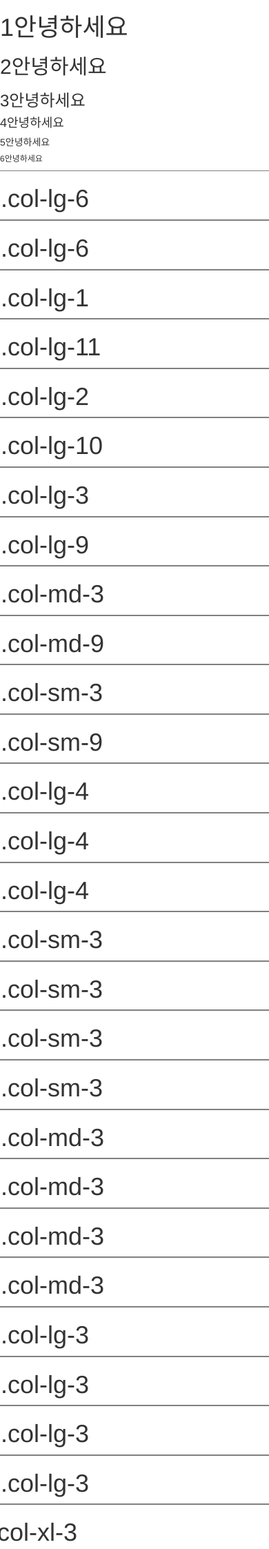
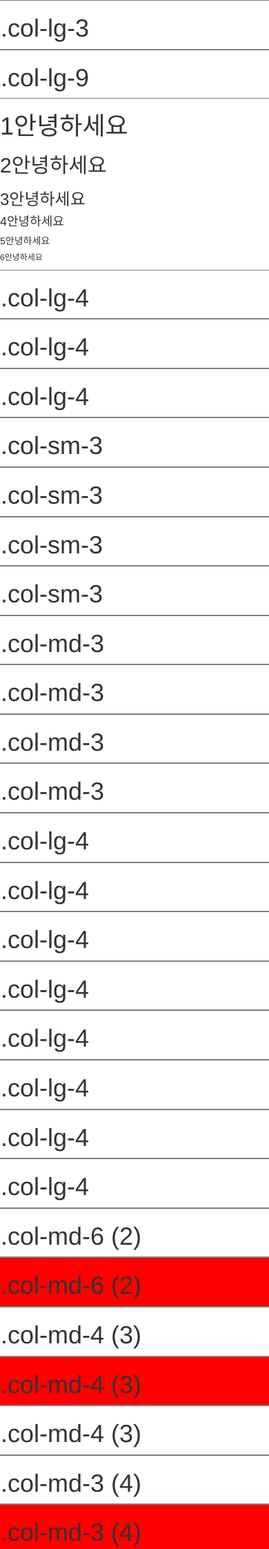
Before and after one commit to janiryubi/php, a PHP site: page / in a window 390 px wide. Shown: the top 2245 px of the page at 69% size. Run offline with PHP 8.4, Linux system fonts and the light colour scheme; some libraries are stand-ins or nearby versions.

Commit message:
php for문, if문

```diff
--- a/index.php
+++ b/index.php
@@ -8,14 +8,21 @@
 <script src="https://maxcdn.bootstrapcdn.com/bootstrap/3.3.2/js/bootstrap.min.js"></script>
 <style>
     .row div{border:1px solid grey}
+    .redbox{background-color:red;}
 </style>
 <!--2칸 1:11/2:10 ~ 11:1--3~6칸 만들어보기 / lg - md 차이확인
 SSL php
 -->
+    </head>
+    <body>
+        <div class="row">
+            <div class="col-lg-3"><h1>.col-lg-3</h1></div>
+            <div class="col-lg-9"><h1>.col-lg-9</h1></div>
+        </div>
         <?
         // 단열주석
         /* 다열주석*/
-//변수 $변수명
+        //변수 $변수명'
         //문자열 합치기는 .이다
         //변수 형이 없다
         //반복문 for(증감변수초기화;증감변수조건;증감){코드블럭} while
@@ -24,37 +31,12 @@ for($i=1;$i<7;$i++){
             print('<'.$a.'>'.$i.'안녕하세요</'.$a.'>');
         }
         ?>
-    </head>
-    <body>
-        <div class="row">
-            <div class="col-lg-6"><h1>.col-lg-6</h1></div>
-            <div class="col-lg-6"><h1>.col-lg-6</h1></div>
-        </div>
-        <div class="row">
-            <div class="col-lg-1"><h1>.col-lg-1</h1></div>
-            <div class="col-lg-11"><h1>.col-lg-11</h1></div>
-        </div>
-        <div class="row">
-            <div class="col-lg-2"><h1>.col-lg-2</h1></div>
-            <div class="col-lg-10"><h1>.col-lg-10</h1></div>
-        </div>
-        <div class="row">
-            <div class="col-lg-3"><h1>.col-lg-3</h1></div>
-            <div class="col-lg-9"><h1>.col-lg-9</h1></div>
-        </div>
-        <div class="row">
-            <div class="col-md-3"><h1>.col-md-3</h1></div>
-            <div class="col-md-9"><h1>.col-md-9</h1></div>
-        </div>
-        <div class="row">
-            <div class="col-sm-3"><h1>.col-sm-3</h1></div>
-            <div class="col-sm-9"><h1>.col-sm-9</h1></div>
-        </div>
         <div class="row">
             <?php
                 for($i=0;$i<3;$i++){
-            $s=' <div class="col-lg-4"><h1>.col-lg-4</h1></div>';
-            print($s);
+            ?>
+            <div class="col-lg-4"><h1>.col-lg-4</h1></div>
+            <?php
                 }
             ?>
         </div>
@@ -74,29 +56,78 @@ for($i=1;$i<7;$i++){
             }
             ?>
         </div>
+
         <div class="row">
             <?php
-            for($i=0;$i<4;$i++){
-                $f='<div class="col-lg-3"><h1>.col-lg-3</h1></div>';
-                print($f);
+            $total = 12;//부트스트랩 전체컬럼수
+            $wkan=3;//나누고 싶은 칸 수
+            $cNo=($total/$wkan);//클래스 숫자
+            $cnt=$total/$cNo;//반복숫자
+            for($i=0;$i<($total/$wkan);$i++){
+            $s=' <div class="col-lg-'.$cNo.'"><h1>.col-lg-'.$cNo.'</h1></div>';
+            print($s);
             }
             ?>
         </div>
-        <div class="row">
+
         <?php
-            for($i=0;$i<4;$i++){
-                $g='<div class="col-xl-3"><h1>.col-xl-3</h1></div>';
-                print($g);
+        $total = 12;//부트스트랩 전체컬럼수
+        $wkan=3;//나누고 싶은 칸 수
+
+        $cNo=($total/$wkan);//클래스 숫자
+        $cnt=$total/$cNo;//반복숫자
+        print('<div class="row">');
+        for($i=0;$i<($total/$wkan);$i++){
+            $s=' <div class="col-lg-'.$cNo.'"><h1>.col-lg-'.$cNo.'</h1></div>';
+            print($s);
+        }
+        print('</div>');
+        ?>
+
+        <?php
+        //function 함수명(매개변수){코드블럭;return 변수명}
+        function makeBcol($wkan=3){
+                //$wkan=3; // 나누고 싶은칸수
+                $total=12; // 부트스트랩 전체컬럼수
+                /*php 수학 내장함수*/
+                $cNo=round($total/$wkan);//반올림
+                //$cNo=floor($total/$wkan);//내림
+                //$cNo=ceil($total/$wkan); // 클래스 숫자 올림
+
+                $cnt=$total/$cNo; // 반복숫자
+                print('<div class="row">'."\n");
+                for($i=0;$i<$cnt;$i++){
+                    if($i%2==1){
+                        $addClass='redbox';
+                    }else{
+                        $addClass='';
+                    }
+                    $s='<div class="col-lg-'.$cNo.' '.$addClass.'"><h1>.col-md-'.$cNo.' ('.$cnt.')</h1></div>'."\n";
+                    print($s);//cNo와 addclass는 꼭 띄어쓰기 해주기
+                } //2nd for
+                print('</div>'."\n");
+        }
+
+        for($kan=2;$kan<7;$kan++){
+            makeBcol($kan);
+        }
+        $score = 75;
+        $score = 10*floor($score/10);
+        print($score);
+        switch($score){
+            case 90:
+                print('수');
+                break;
+            case 80:
+                print('우');
+                break;
+            case 70:
+                print('미');
+                break;
+            default:
+                print('낙제');
         }
         ?>
-        </div>
-        <div class="row">
-            <?php
-            for($i=0;$i<4;$i++){
-                $j='<div class="col"><h1>.col</h1></div>';
-                print($j);
-            }
-            ?>
-        </div>
+
     </body>
 </html>
```
Lines whose indentation alone changed are shown as unchanged.
